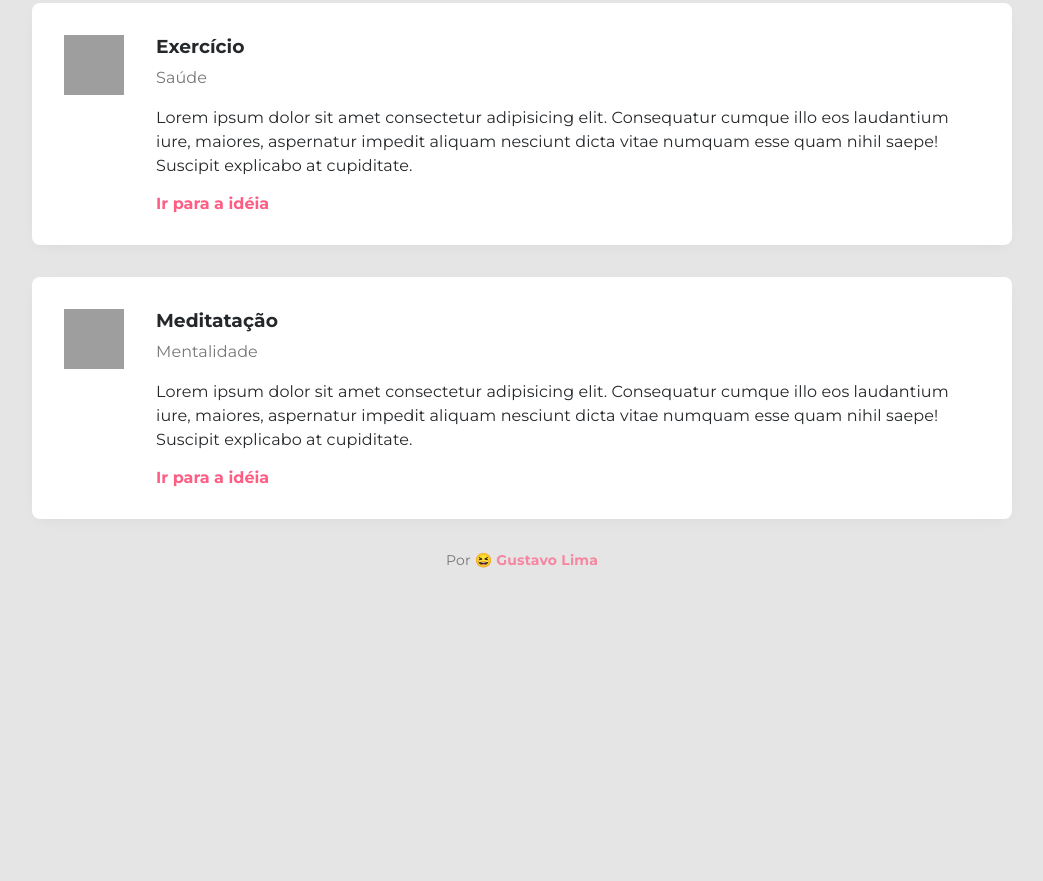
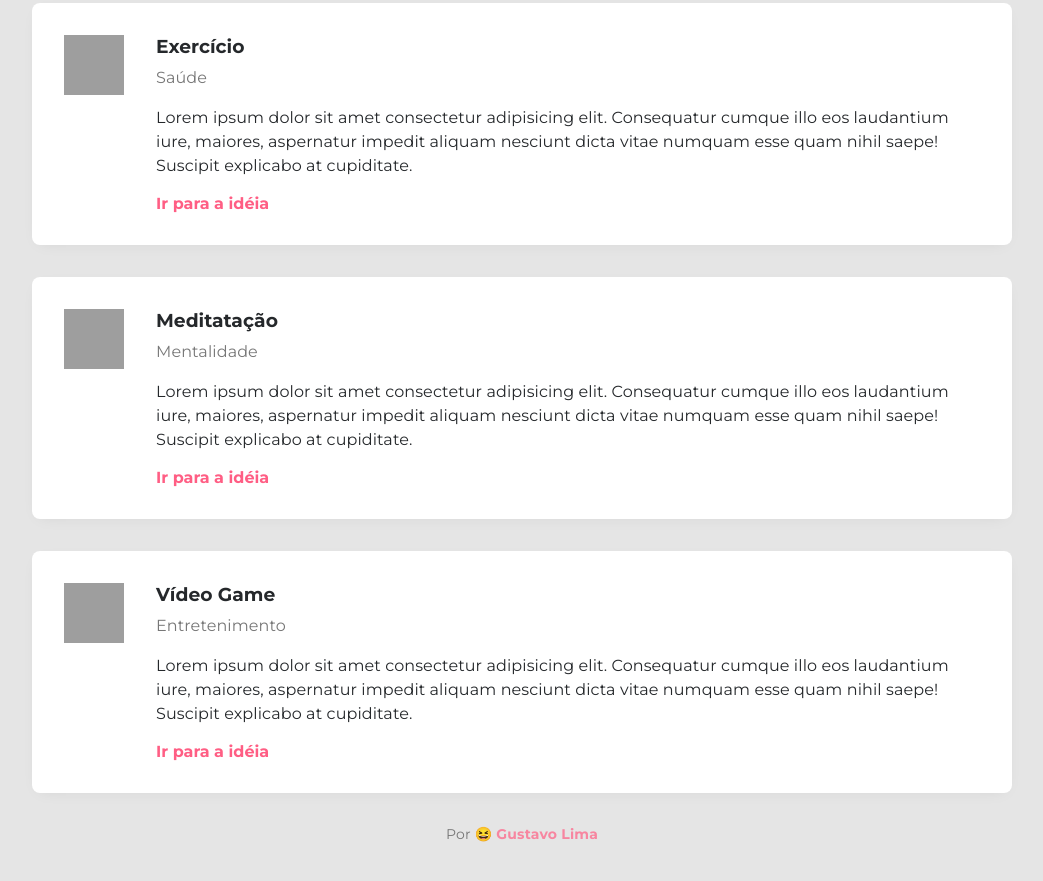
Before and after one commit to risingus/Site-de-compartilhamento-de-atividades-durante-isolamento-social, a plain HTML site: page ideias.html in a window 1280 px wide. Shown: the part 496-1377 px from the top of the page, without its empty margins (118-1161 px from the left). Before the commit the page ends 1105 px from the top, so only its background shows below. Drawn offline with Linux system fonts and the light colour scheme; grey boxes are pictures that could not be loaded.

Commit message:
1.Adicionado novo bloco de idéias para que o painel fique proporcional

```diff
--- a/ideias.html
+++ b/ideias.html
@@ -67,6 +67,21 @@
                          <a href="#">Ir para a idéia</a>
                      </div>
                  </div>
+
+                 <div class="idea">
+                    <img
+                         src="https://image.flaticon.com/icons/svg/2729/2729021.svg"
+                         alt="Imagem de Curso de Exercícios">
+
+                    <div class="content">
+                         <h3>Vídeo Game</h3>
+                         <p>Entretenimento</p>
+                         <div class="description">
+                             Lorem ipsum dolor sit amet consectetur adipisicing elit. Consequatur cumque illo eos laudantium iure, maiores, aspernatur impedit aliquam nesciunt dicta vitae numquam esse quam nihil saepe! Suscipit explicabo at cupiditate.
+                         </div>
+                         <a href="#">Ir para a idéia</a>
+                     </div>
+                 </div>
             </section>
         </main>
 
```
